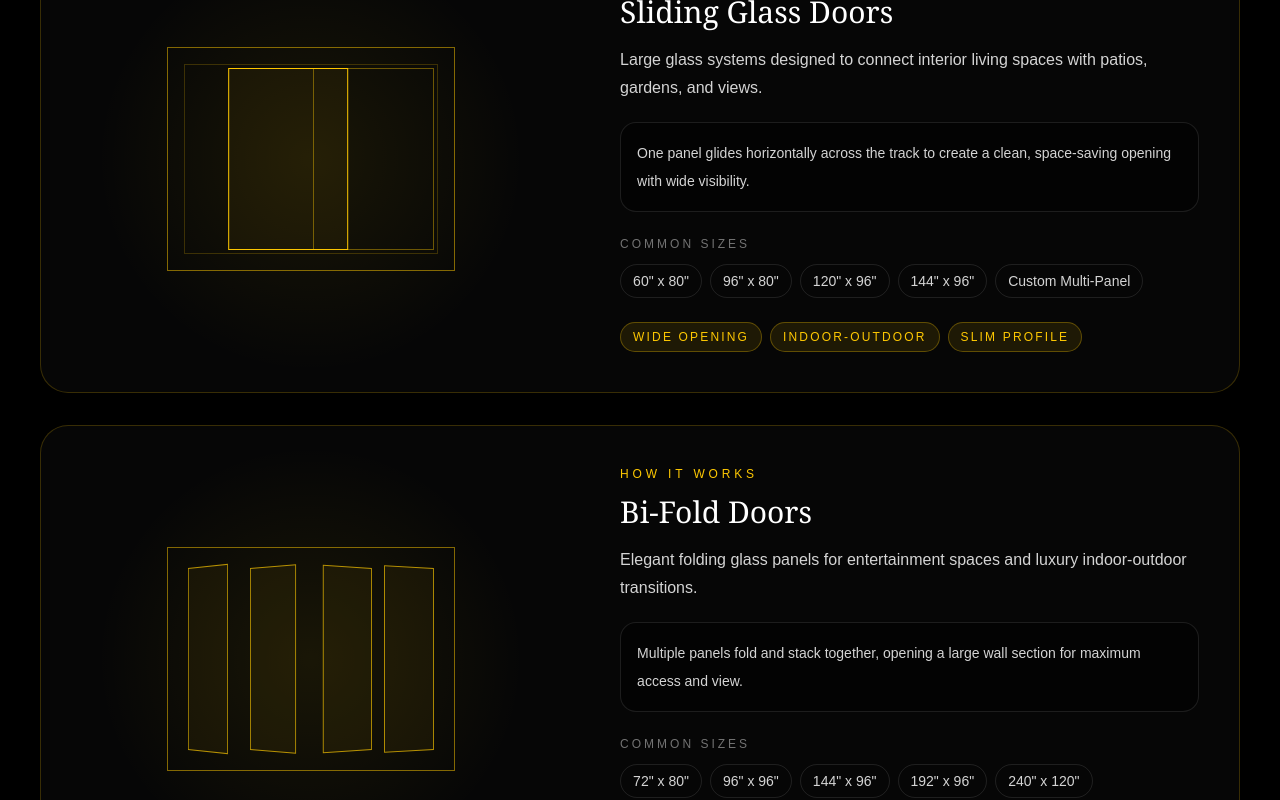
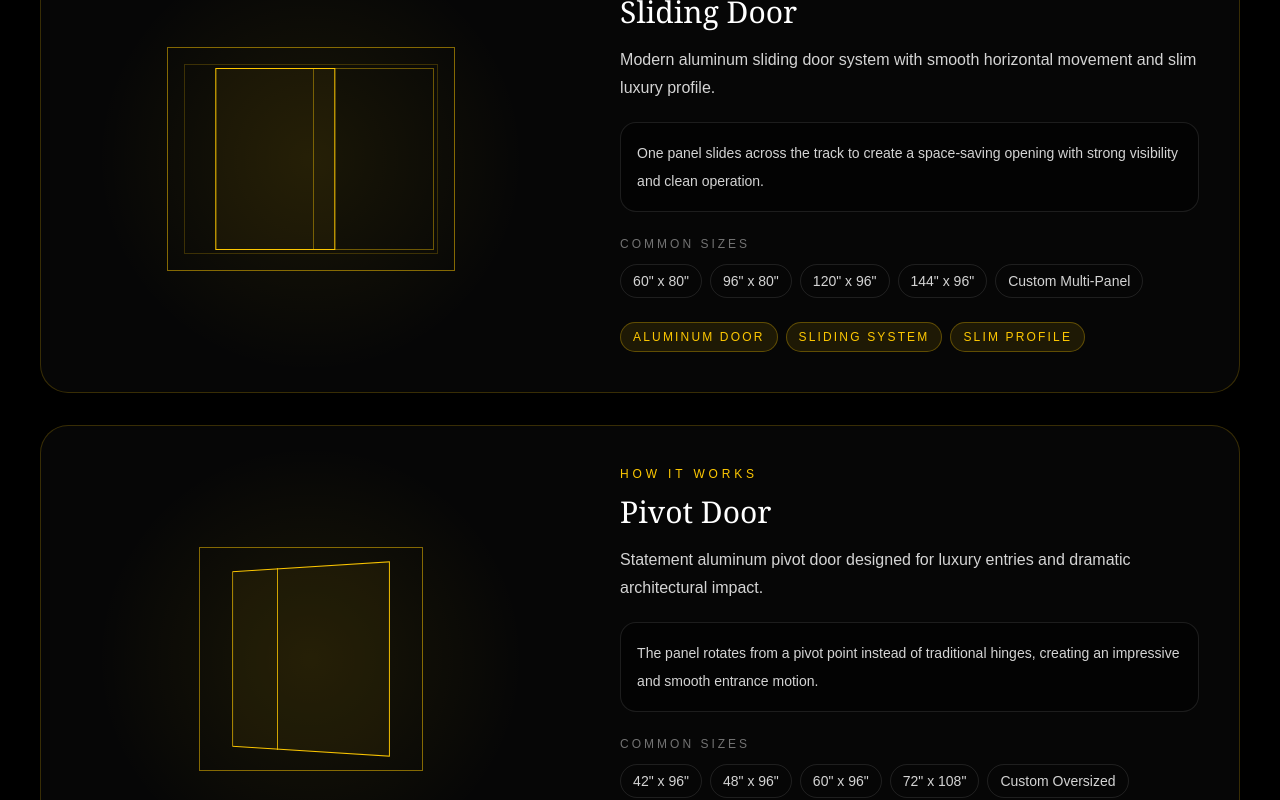
Before and after one commit to luxoradw/luxora-site, a Next.js app: page / in a window 1280 px wide. Shown: the part 1680-2480 px from the top of the page. Built offline with nearby package versions, Linux system fonts and the light colour scheme.

Commit message:
Update Luxora homepage categories

```diff
--- a/app/page.tsx
+++ b/app/page.tsx
@@ -3,7 +3,7 @@
 import { useState } from "react";
 import { AnimatePresence, motion } from "framer-motion";
 
-type DemoType = "pivot" | "slidingDoor" | "bifold" | "fixedWindow" | "slidingWindow" | "awningWindow";
+type DemoType = "pivot" | "slidingDoor" | "bifold" | "fixedWindow" | "slidingWindow" | "awningWindow" | "casementWindow";
 
 type Product = {
   title: string;
@@ -16,57 +16,115 @@ type Product = {
 
 const doors: Product[] = [
   {
-    title: "Pivot Doors",
-    description: "Oversized statement doors designed for dramatic luxury entrances and architectural impact.",
-    note: "The door panel rotates from a pivot point instead of traditional side hinges, creating a smooth and impressive opening motion.",
+    title: "Folding Door",
+    description: "Luxury aluminum folding door system designed for wide openings, patios, and indoor-outdoor living.",
+    note: "Multiple door panels fold and stack together to open a large wall section with a clean architectural look.",
+    sizes: ['72" x 80"', '96" x 96"', '144" x 96"', '192" x 96"', '240" x 120"'],
+    tags: ["Aluminum Door", "Folding System", "Wide Opening"],
+    demo: "bifold",
+  },
+  {
+    title: "Sliding Door",
+    description: "Modern aluminum sliding door system with smooth horizontal movement and slim luxury profile.",
+    note: "One panel slides across the track to create a space-saving opening with strong visibility and clean operation.",
+    sizes: ['60" x 80"', '96" x 80"', '120" x 96"', '144" x 96"', "Custom Multi-Panel"],
+    tags: ["Aluminum Door", "Sliding System", "Slim Profile"],
+    demo: "slidingDoor",
+  },
+  {
+    title: "Pivot Door",
+    description: "Statement aluminum pivot door designed for luxury entries and dramatic architectural impact.",
+    note: "The panel rotates from a pivot point instead of traditional hinges, creating an impressive and smooth entrance motion.",
     sizes: ['42" x 96"', '48" x 96"', '60" x 96"', '72" x 108"', "Custom Oversized"],
-    tags: ["Grand Entry", "Custom Size", "Premium Finish"],
+    tags: ["Aluminum Door", "Grand Entry", "Custom Size"],
     demo: "pivot",
   },
   {
-    title: "Sliding Glass Doors",
-    description: "Large glass systems designed to connect interior living spaces with patios, gardens, and views.",
-    note: "One panel glides horizontally across the track to create a clean, space-saving opening with wide visibility.",
-    sizes: ['60" x 80"', '96" x 80"', '120" x 96"', '144" x 96"', "Custom Multi-Panel"],
-    tags: ["Wide Opening", "Indoor-Outdoor", "Slim Profile"],
-    demo: "slidingDoor",
+    title: "Casement Door",
+    description: "Elegant aluminum casement door system for refined access points and clean modern elevations.",
+    note: "The door opens outward or inward from side hinges for simple operation and classic architectural function.",
+    sizes: ['32" x 80"', '36" x 80"', '42" x 96"', '48" x 96"', "Custom Sizes"],
+    tags: ["Aluminum Door", "Hinged Operation", "Clean Detail"],
+    demo: "pivot",
   },
   {
-    title: "Bi-Fold Doors",
-    description: "Elegant folding glass panels for entertainment spaces and luxury indoor-outdoor transitions.",
-    note: "Multiple panels fold and stack together, opening a large wall section for maximum access and view.",
-    sizes: ['72" x 80"', '96" x 96"', '144" x 96"', '192" x 96"', '240" x 120"'],
-    tags: ["Folding System", "Open Wall", "Luxury Patio"],
-    demo: "bifold",
+    title: "Barn Door",
+    description: "Contemporary aluminum barn door style for feature openings, interiors, and specialty design applications.",
+    note: "The panel slides along an exposed track, creating a decorative statement while saving swing space.",
+    sizes: ['36" x 84"', '42" x 84"', '48" x 96"', '60" x 96"', "Custom Sizes"],
+    tags: ["Aluminum Door", "Feature Opening", "Space Saving"],
+    demo: "slidingDoor",
   },
 ];
 
 const windows: Product[] = [
   {
-    title: "Fixed Picture Windows",
-    description: "Minimal framed glass designed to capture views, daylight, and clean architectural composition.",
-    note: "Fixed windows do not open. They are ideal when the goal is maximum glass area, view, and light.",
-    sizes: ['24" x 24"', '48" x 60"', '60" x 72"', '72" x 96"', "Custom Large Format"],
-    tags: ["Clear View", "Large Glass", "Minimal Frame"],
-    demo: "fixedWindow",
+    title: "Folding Window",
+    description: "Luxury aluminum folding window system for pass-through counters, entertaining areas, and wide openings.",
+    note: "Multiple window panels fold and stack to open a large horizontal section with a clean luxury appearance.",
+    sizes: ['48" x 36"', '72" x 48"', '96" x 48"', '120" x 60"', "Custom Sizes"],
+    tags: ["Aluminum Window", "Folding System", "Open View"],
+    demo: "bifold",
   },
   {
-    title: "Sliding Windows",
-    description: "Modern horizontal window systems with clean lines and smooth everyday operation.",
-    note: "One sash slides horizontally to open and close, offering simple ventilation and a contemporary appearance.",
+    title: "Awning Window",
+    description: "Top-hinged aluminum window designed for protected ventilation and refined modern detailing.",
+    note: "The panel opens outward from the bottom while hinged at the top, allowing airflow with a protected opening style.",
+    sizes: ['24" x 24"', '30" x 24"', '36" x 24"', '48" x 24"', "Custom Sizes"],
+    tags: ["Aluminum Window", "Top Hinged", "Air Flow"],
+    demo: "awningWindow",
+  },
+  {
+    title: "Sliding Window",
+    description: "Modern aluminum sliding window system with smooth movement, clean lines, and everyday comfort.",
+    note: "One sash slides horizontally to open and close, offering simple ventilation and a contemporary look.",
     sizes: ['24" x 36"', '30" x 60"', '36" x 72"', '48" x 24"', "Custom Sizes"],
-    tags: ["Smooth Slide", "Ventilation", "Modern Line"],
+    tags: ["Aluminum Window", "Smooth Slide", "Modern Line"],
     demo: "slidingWindow",
   },
   {
-    title: "Awning Windows",
-    description: "Top-hinged windows designed for protected ventilation and refined modern detailing.",
-    note: "The panel opens outward from the bottom while hinged at the top, helping airflow even with light rain protection.",
-    sizes: ['24" x 24"', '30" x 24"', '36" x 24"', '48" x 24"', "Custom Sizes"],
-    tags: ["Top Hinged", "Air Flow", "Elegant Detail"],
+    title: "Crank Window",
+    description: "Aluminum crank window system designed for controlled ventilation and smooth mechanical operation.",
+    note: "The sash opens with a crank handle, giving the customer easy control over airflow and opening angle.",
+    sizes: ['24" x 36"', '30" x 48"', '36" x 60"', '42" x 60"', "Custom Sizes"],
+    tags: ["Aluminum Window", "Crank Operation", "Ventilation"],
+    demo: "casementWindow",
+  },
+  {
+    title: "Casement Window",
+    description: "Side-hinged aluminum window with elegant operation, strong airflow, and clean architectural presence.",
+    note: "The sash swings outward from the side, making it ideal for ventilation and refined modern elevations.",
+    sizes: ['24" x 36"', '30" x 60"', '36" x 72"', '48" x 24"', "Custom Sizes"],
+    tags: ["Aluminum Window", "Side Hinged", "Clean Profile"],
+    demo: "casementWindow",
+  },
+  {
+    title: "Tilt and Turn Window",
+    description: "Premium aluminum tilt and turn window system offering dual operation for ventilation and easy access.",
+    note: "The sash can tilt inward from the top or swing inward like a casement, giving two functions in one window.",
+    sizes: ['24" x 36"', '30" x 48"', '36" x 60"', '48" x 72"', "Custom Sizes"],
+    tags: ["Aluminum Window", "Dual Function", "European Style"],
     demo: "awningWindow",
   },
+  {
+    title: "Double Hung Window",
+    description: "Classic aluminum double hung window system with balanced vertical movement and refined proportions.",
+    note: "Two sashes move vertically, allowing flexible ventilation from the top, bottom, or both openings.",
+    sizes: ['24" x 36"', '30" x 54"', '36" x 60"', '48" x 72"', "Custom Sizes"],
+    tags: ["Aluminum Window", "Vertical Slide", "Classic Function"],
+    demo: "slidingWindow",
+  },
+  {
+    title: "Skylight Window",
+    description: "Aluminum skylight window designed to bring natural overhead light into premium interiors.",
+    note: "Installed at the roof or ceiling plane, skylight windows increase daylight and create a more open architectural feeling.",
+    sizes: ['24" x 24"', '24" x 48"', '30" x 60"', '48" x 48"', "Custom Sizes"],
+    tags: ["Aluminum Window", "Natural Light", "Roof Opening"],
+    demo: "fixedWindow",
+  },
 ];
+
+
 
 function DemoGraphic({ type }: { type: DemoType }) {
   if (type === "slidingDoor") {
@@ -110,6 +168,14 @@ function DemoGraphic({ type }: { type: DemoType }) {
     return (
       <div className="relative h-48 w-72 border border-yellow-400/50 [perspective:900px]">
         <motion.div animate={{ rotateX: [0, -30, 0] }} transition={{ duration: 4, repeat: Infinity, ease: "easeInOut" }} style={{ transformOrigin: "top center" }} className="absolute inset-5 border border-yellow-400 bg-yellow-400/5" />
+      </div>
+    );
+  }
+
+  if (type === "casementWindow") {
+    return (
+      <div className="relative h-48 w-72 border border-yellow-400/50 [perspective:900px]">
+        <motion.div animate={{ rotateY: [0, -28, 0] }} transition={{ duration: 4, repeat: Infinity, ease: "easeInOut" }} style={{ transformOrigin: "left center" }} className="absolute inset-5 border border-yellow-400 bg-yellow-400/5" />
       </div>
     );
   }
@@ -236,13 +302,12 @@ export default function LuxoraWebsite() {
           <a href="#quote" className="rounded-xl bg-yellow-400 px-8 py-3 text-sm font-semibold uppercase tracking-[0.18em] text-black transition hover:bg-yellow-300">Request Quote</a>
         </div>
       </section>
-
-      <SectionTitle id="doors" title="Luxury Door Systems" text="Each door system includes an animated motion demo, description, function note, sizes, and premium feature tags in one place." />
+      <SectionTitle id="doors" title="Aluminum Door" text="Each door system includes an animated motion demo, description, function note, sizes, and premium feature tags in one place." />
       <section className="mx-auto grid max-w-7xl gap-8 px-6 py-14 md:px-10">
         {doors.map((item) => <ProductCard key={item.title} item={item} />)}
       </section>
 
-      <SectionTitle id="windows" title="Architectural Windows" text="Clean line-art window graphics show customers how each window works while keeping the page professional and luxury-focused." />
+      <SectionTitle id="windows" title="Aluminum Window" text="Clean line-art window graphics show customers how each window works while keeping the page professional and luxury-focused." />
       <section className="mx-auto grid max-w-7xl gap-8 px-6 py-14 md:px-10">
         {windows.map((item) => <ProductCard key={item.title} item={item} />)}
       </section>
```
Lines whose indentation alone changed are shown as unchanged.
